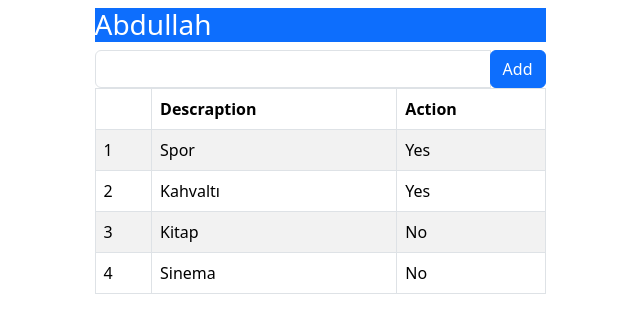
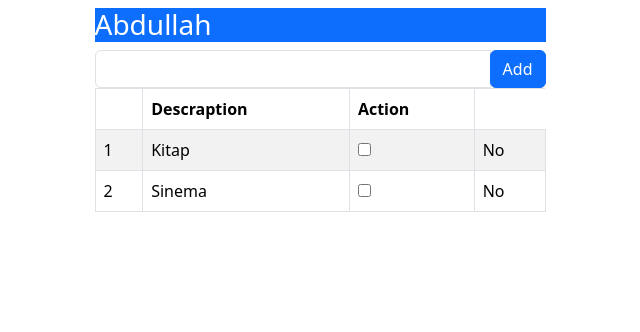
Before and after one commit to Abdullah-Alsabouni/Angular-Todo-project, an Angular app: page / in a window 1280 px wide. Shown: the top 332 px of the page, without its empty margins (320-960 px from the left). Built offline with nearby package versions, Linux system fonts and the light colour scheme.

Commit message:
Lesson 4-Filtering-Items

```diff
--- a/src/app/app.component.html
+++ b/src/app/app.component.html
@@ -23,6 +23,9 @@
             <tr *ngFor = "let item of getItems(); let i = index">
                <td>{{ i+1 }}</td>
               <td>{{ item.description }}</td>
+              <td>
+                <input type = "checkbox" [(ngModel)] = "item.action"> <!-- checkbox aktifse item.action = true = Yes , aktif değilse item.action = false = No -->
+              </td>
               <td [ngSwitch] = "item.action">
                 <span *ngSwitchCase = "true">
                   Yes
--- a/src/app/app.component.ts
+++ b/src/app/app.component.ts
@@ -1,5 +1,5 @@
 import { Component } from '@angular/core';
-import { Model } from './model';
+import { Model } from './Model';
 
 
 @Component({
@@ -15,6 +15,6 @@ export class AppComponent {
   }
 
   getItems() {
-    return this.model1.İtems;
+    return this.model1.İtems.filter(item => !item.action); // filtreleme yap. Sadece false olanları listede bırak
   }
 }
--- a/src/app/app.module.ts
+++ b/src/app/app.module.ts
@@ -3,7 +3,7 @@ import { BrowserModule } from '@angular/platform-browser';
 
 import { AppRoutingModule } from './app-routing.module';
 import { AppComponent } from './app.component';
-import { NgFor } from '@angular/common';
+import { FormsModule } from '@angular/forms';
 
 @NgModule({
   declarations: [
@@ -12,6 +12,7 @@ import { NgFor } from '@angular/common';
   imports: [
     BrowserModule,
     AppRoutingModule,
+    FormsModule
   ],
   providers: [],
   bootstrap: [AppComponent]
```
